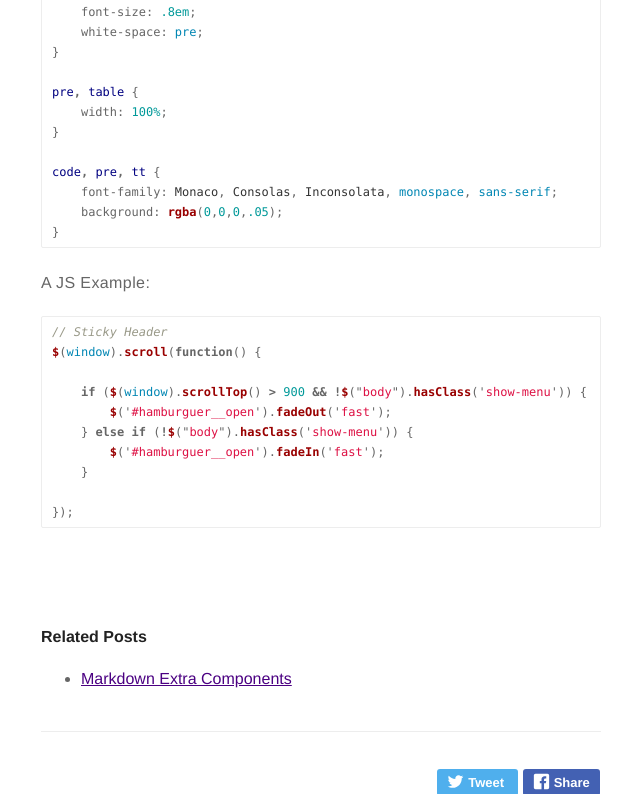
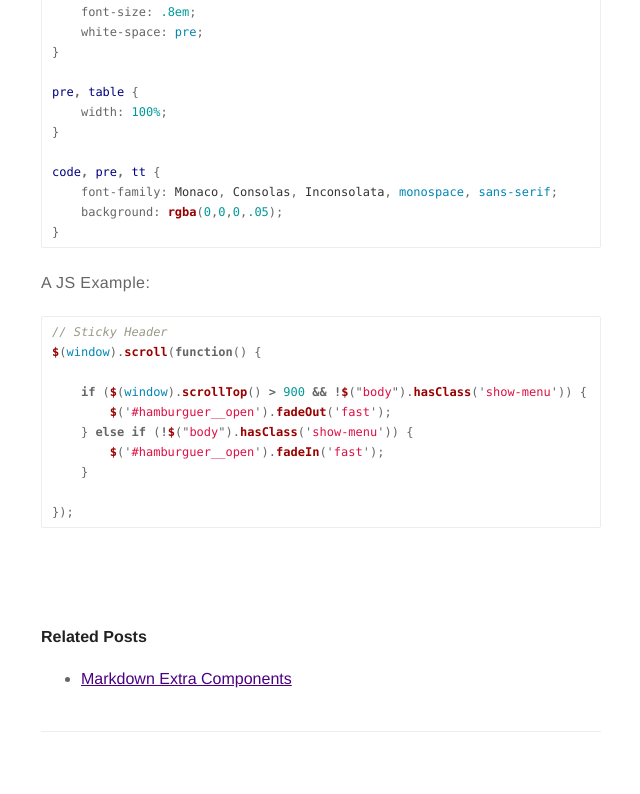
Before and after one commit to kijungyoon/kijungyoon.github.io, a Jekyll site: the page built from _posts/2016-02-24-markdown-common-elements.markdown, in a window 1280 px wide and 900 px high, scrolled down 5275 px, cut to the strip 0-794 px from the top of the window. Shown: the whole strip, without its empty margins (319-959 px from the left). Built offline with Jekyll 4.4.1, drawn with Linux system fonts in a browser that asks for light colours.

Commit message:
Update author.html

```diff
--- a/_includes/author.html
+++ b/_includes/author.html
@@ -10,13 +10,13 @@
         <div class="share">
             <!-- Note: Only use three share links if your site width is set to large -->
             <!-- If site width is set to normal, you may choose any two share links -->
-            <a class="twitter" href="https://twitter.com/intent/tweet?text={{ site.url }}{{ page.url }} - {{ page.title }} by @{{ site.twitter }}">
+            <!-- <a class="twitter" href="https://twitter.com/intent/tweet?text={{ site.url }}{{ page.url }} - {{ page.title }} by @{{ site.twitter }}">
                 <svg class="icon icon-twitter"><use xlink:href="#icon-twitter"></use></svg><span class="icon-twitter">Tweet</span>
-            </a>
+            </a> -->
 
-            <a class="facebook" href="javascript:void(0)" onclick="window.open('https://facebook.com/sharer/sharer.php?u='+encodeURIComponent(location.href), 'facebook-share-dialog', 'width=626,height=436'); return false;">
+            <!-- <a class="facebook" href="javascript:void(0)" onclick="window.open('https://facebook.com/sharer/sharer.php?u='+encodeURIComponent(location.href), 'facebook-share-dialog', 'width=626,height=436'); return false;">
                 <svg class="icon icon-facebook"><use xlink:href="#icon-facebook"></use></svg><span class="icon-facebook-rect">Share</span>
-            </a>
+            </a> -->
 
             <!-- <a class="google-plus" href="https://plus.google.com/share?url={{ site.url }}{{ page.url }}" target="_blank">
                 <svg class="icon icon-google-plus"><use xlink:href="#icon-google-plus"></use></svg><span class="icon-google-plus">Share</span>
```
